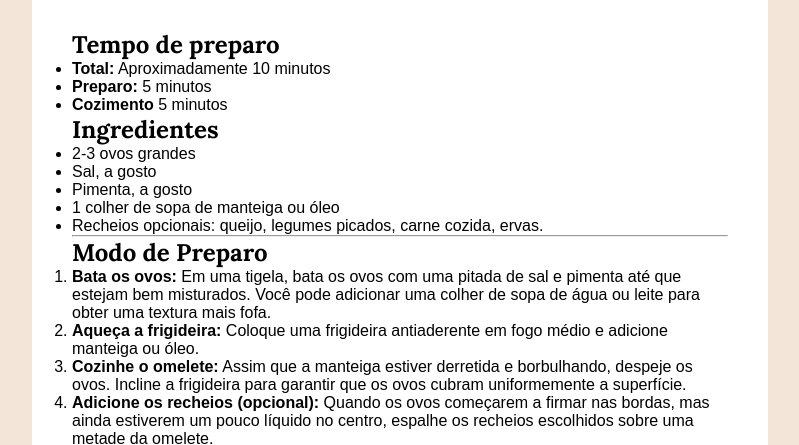
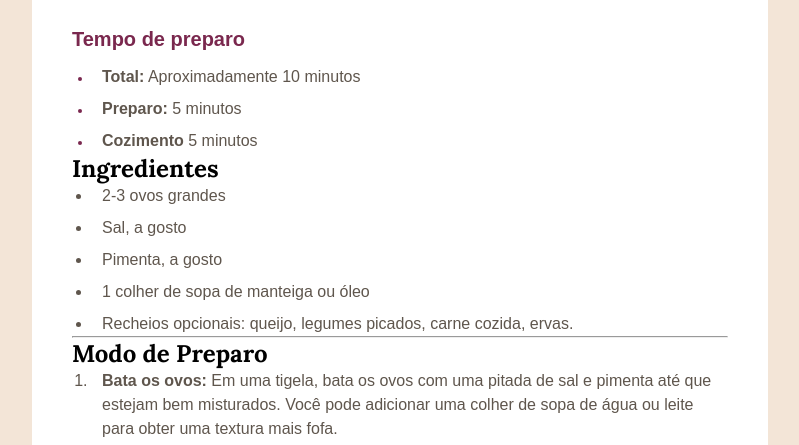
Before and after one commit to DaviMartins12C/receitas, a plain HTML site: page index.html in a window 1280 px wide. Shown: the part 301-746 px from the top of the page, without its empty margins (240-1039 px from the left). Drawn offline with Linux system fonts and the light colour scheme.

Commit message:
quinto commit do CSS

```diff
--- a/style.css
+++ b/style.css
@@ -43,4 +43,32 @@ p {
     color: #5f564d;
     line-height: 150%;
     margin-bottom: 32px;
-    }
+}
+
+.tempo h2{
+    font-size: 20px;
+    font-weight: 600;
+    line-height: 100%;
+    font-family: 'Outfit', sans-serif;
+    color: #7a284e;
+    margin-bottom: 16px;
+}
+
+li {
+    padding-left: 10px;
+    color: #5f564d;
+    line-height: 150%;
+}
+
+li + li {
+    margin-top: 8px;
+}
+
+ol, ul {
+    margin-left: 20px;
+}
+
+.tempo li::marker {
+    color: #7a284e;
+    font-size: 12px;
+}
```
